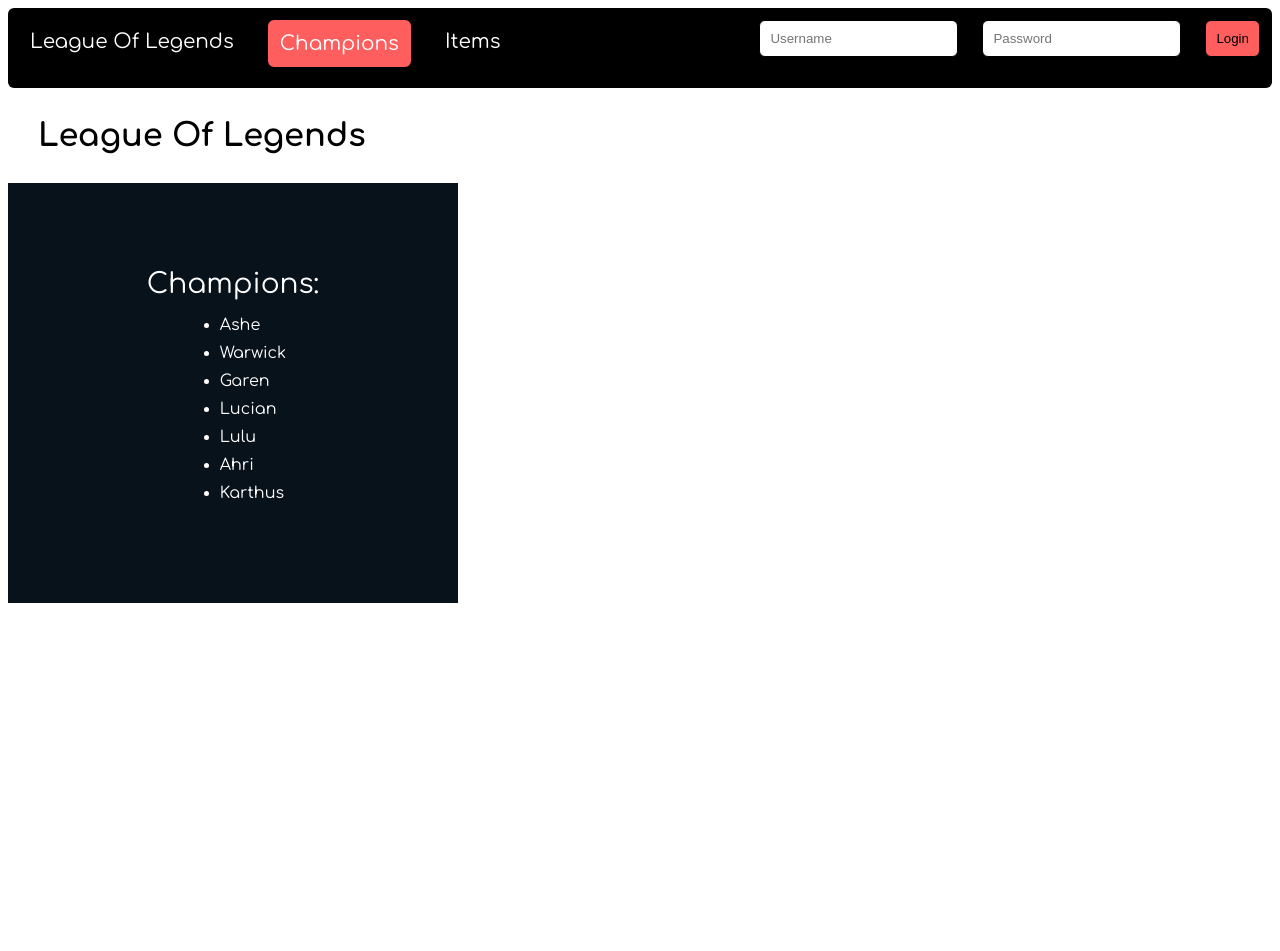
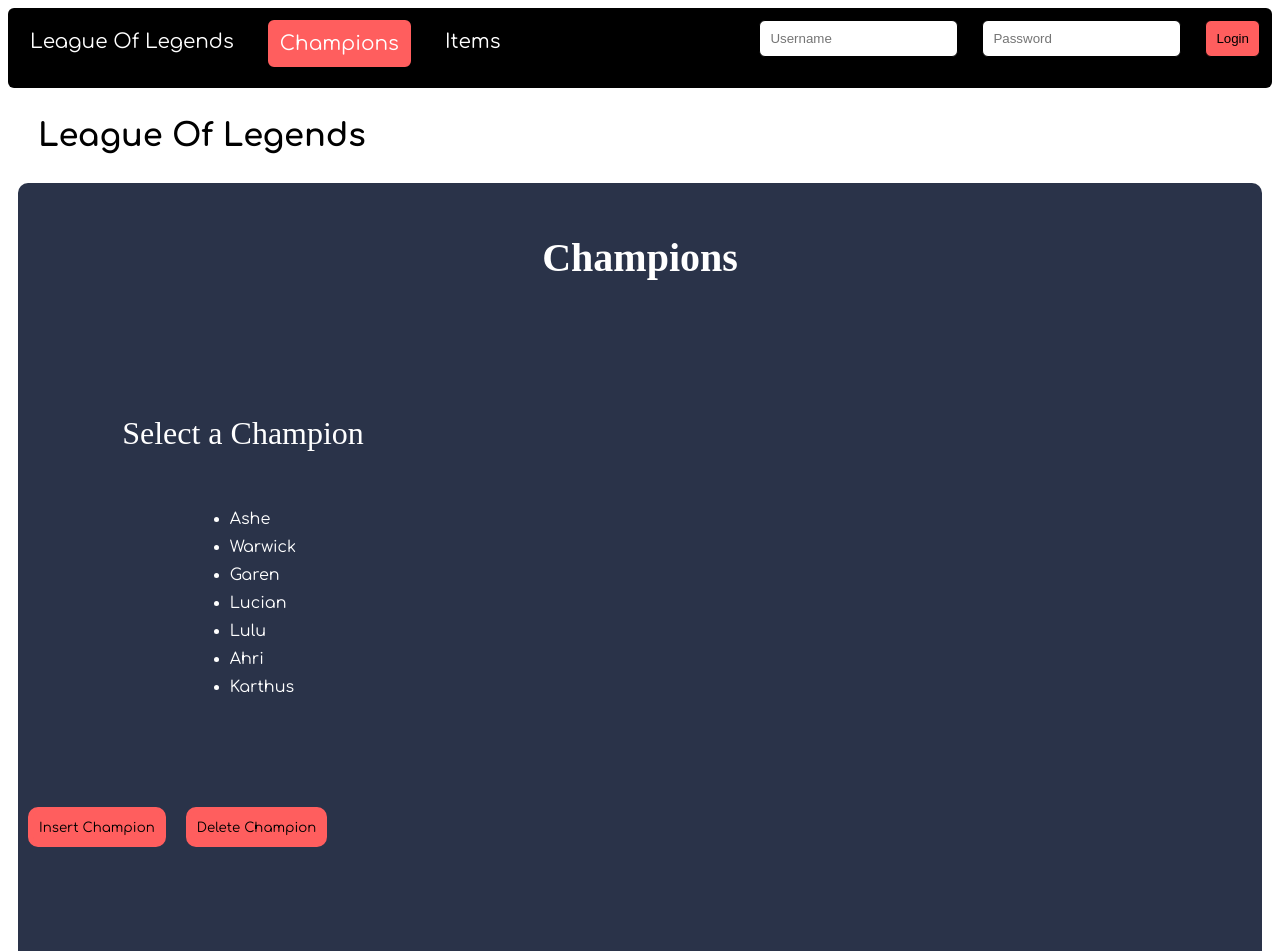
Before and after one commit to Dennis-Oberg/LeagueOfLegendsApp, an Angular app: page /champions in a window 1280 px wide. Shown: the top 951 px of the page. Before the commit the page ends 800 px from the top, so only its background shows below. Built offline with nearby package versions, Linux system fonts and the light colour scheme.

Commit message:
Ändringar från gamla dokumentet

```diff
--- a/package.json
+++ b/package.json
@@ -24,7 +24,7 @@
     "zone.js": "~0.10.2"
   },
   "devDependencies": {
-    "@angular-devkit/build-angular": "~0.1100.7",
+    "@angular-devkit/build-angular": "^0.1100.7",
     "@angular/cli": "~11.0.7",
     "@angular/compiler-cli": "~11.0.9",
     "@types/jasmine": "~3.6.0",
--- a/src/app/champions/champions.component.css
+++ b/src/app/champions/champions.component.css
@@ -1,3 +1,8 @@
+body {
+    height: 100%;
+    color: rgba(7, 18, 26, 1);
+}
+
 .heroes {
     color: white;
     size: 100px;
@@ -26,21 +31,81 @@
 }
 
 .sidesection {
-    background-color: rgba(7, 18, 26, 1);
+    background-color: rgba(42, 51, 73, 1);
     width: 350px;
     height: auto;
+    vertical-align: middle;
+    justify-items: center;
 }
 
-.selectedchampnav {
+.selectedchampnav::content {
     background-color: rgb(100, 134, 158);
+    margin: 20px;
     height: auto;
-    margin: 20px;
+    width: auto;
+}
+
+.champsection h2 {
+    font-family: 'Bungee', cursive;
+    font-size: 28px;
 }
 
 .champsection {
     padding: 50px;
     color: white;
-    background-color: rgba(7, 18, 26, 1);
-    width: 350px;
-    height: auto;
+    background-color: rgba(42, 51, 73, 1);
+    width: auto;
+    display: flex;
 }
+
+#mainchamptext {
+    line-height: 150px;
+    margin: auto;
+    vertical-align: middle;
+}
+
+.selectedchampinfo li,
+h2 {
+    padding: 10px;
+    margin: 5px;
+    list-style-type: none;
+}
+
+.topsection h1 {
+    font-family: 'Bungee', cursive;
+    text-align: center;
+    font-size: 40px;
+    color: white;
+}
+
+.topsection {
+    background-color: rgba(42, 51, 73, 1);
+    height: 780px;
+    margin: 10px;
+    border-radius: 10px;
+}
+
+p {
+    font-family: 'Bungee', cursive;
+    font-size: 32px;
+    color: white;
+}
+
+input {
+    margin: 40px;
+}
+
+.buttons {
+    background-color: rgba(255, 94, 94, 1);
+    font-family: 'Comfortaa', cursive;
+    border-radius: 10px;
+    margin: 10px;
+    border: solid 5px rgba(255, 94, 94, 1);
+    height: 40px;
+    transition: transform 1s;
+}
+
+input.buttons:hover {
+    border-radius: 20px;
+    transform: scale(1.05);
+}
--- a/src/app/champions/champions.component.html
+++ b/src/app/champions/champions.component.html
@@ -1,19 +1,36 @@
+<div class="topsection">
+    <h1 id="mainchamptext">Champions</h1>
     <div class="champsection">
         <div class="sidesection">
+            <p>Select a Champion</p>
             <div class="displaychamps">
-            <span>Champions:</span>
+
                 <ul class="heroes">
                     <li class="heroeshover" *ngFor="let Champ of Champ" (click)="onSelectChamp(Champ)"> {{Champ.name}} <br></li>
                 </ul>
             </div>
         </div>
+
         <div class="selectedchampnav">
             <div *ngIf="selectedChamp">
                 <h2> Details:</h2>
-            <div class="selectedchampinfo"><span>Name: </span>{{selectedChamp.name}}<br>
-                <span>Role: {{selectedChamp.role}} </span> <br>
-                <span id="gender">Gender: {{ showGender() }}</span>
+                <div class="selectedchampinfo">
+                    <li> Name: {{selectedChamp.name}}</li>
+                    <li>Role: {{selectedChamp.role}}</li>
+                    <li id="gender">Gender: {{ showGender() }}</li>
+                    <li>Healthpool: {{selectedChamp.hp}}</li>
+                    <li>Origin: {{selectedChamp.origin}}</li>
+                    <li>Quote: {{selectedChamp.quote}}</li>
                 </div>
             </div>
         </div>
     </div>
+    <div class="input">
+        <form action="">
+            <button class="buttons" mat-raised-button>Insert Champion</button>
+            <button class="buttons" mat-raised-button>Delete Champion</button>
+
+        </form>
+
+    </div>
+</div>
--- a/src/app/items/items.component.css
+++ b/src/app/items/items.component.css
@@ -26,9 +26,11 @@
 }
 
 .sidesection {
-    background-color: rgba(7, 18, 26, 1);
+    background-color: rgba(42, 51, 73, 1);
     width: 350px;
     height: auto;
+    vertical-align: middle;
+    justify-items: center;
 }
 
 .selecteditemnav {
@@ -40,7 +42,40 @@
 .itemsection {
     padding: 50px;
     color: white;
-    background-color: rgba(7, 18, 26, 1);
-    width: 350px;
+    background-color: rgba(42, 51, 73, 1);
+    width: auto;
     height: auto;
+    display: flex;
 }
+
+.topsection h1 {
+    font-family: 'Bungee', cursive;
+    text-align: center;
+    font-size: 40px;
+    color: white;
+}
+
+.selectediteminfo li,
+h2 {
+    padding: 10px;
+    margin: 10px;
+}
+
+.topsection {
+    background-color: rgba(42, 51, 73, 1);
+    height: 780px;
+    margin: 10px;
+    border-radius: 10px;
+}
+
+p {
+    font-family: 'Bungee', cursive;
+    font-size: 32px;
+    color: white;
+}
+
+#mainitemtext {
+    line-height: 150px;
+    margin: auto;
+    vertical-align: middle;
+}
--- a/src/app/items/items.component.html
+++ b/src/app/items/items.component.html
@@ -1,7 +1,10 @@
+<div class="topsection">
+    <h1 id="mainitemtext">Items</h1>
     <div class="itemsection">
         <div class="sidesection">
+            <p>Select an item</p>
             <div class="displayitems">
-            <span>Items:</span>
+
                 <ul class="items">
                     <li class="itemshover" *ngFor="let items of itemlist" (click)="onSelectedItem(items)">{{items.name}}<br> </li>
                 </ul>
@@ -10,9 +13,11 @@
         <div class="selecteditemnav">
             <div *ngIf="selectedItem">
                 <h2> Details :</h2>
-            <div class="selectediteminfo"><span>Name: </span>{{selectedItem.name}}<br>
-                <span>Quality: {{ selectedItem.quality }}</span>
+                <div class="selectediteminfo">
+                    <li> Name: {{selectedItem.name}}</li>
+                    <li> Quality: {{ selectedItem.quality }}</li>
                 </div>
             </div>
         </div>
     </div>
+</div>
```
Also changed, not shown: 1 other file (tests, documents, lock files or other folders). Lines whose indentation alone changed are shown as unchanged.
